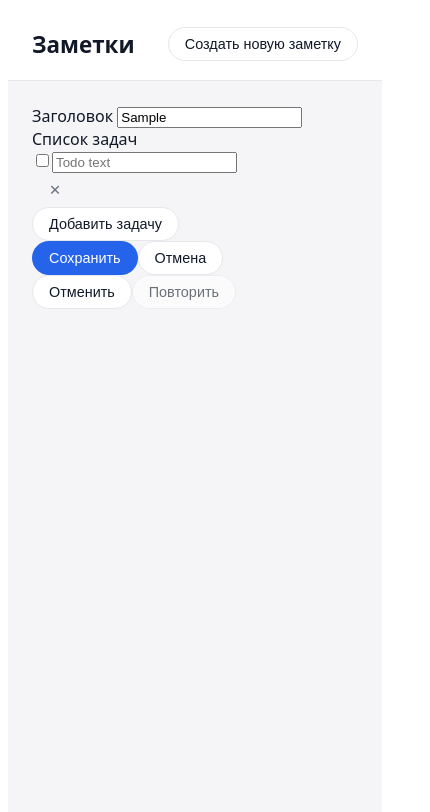
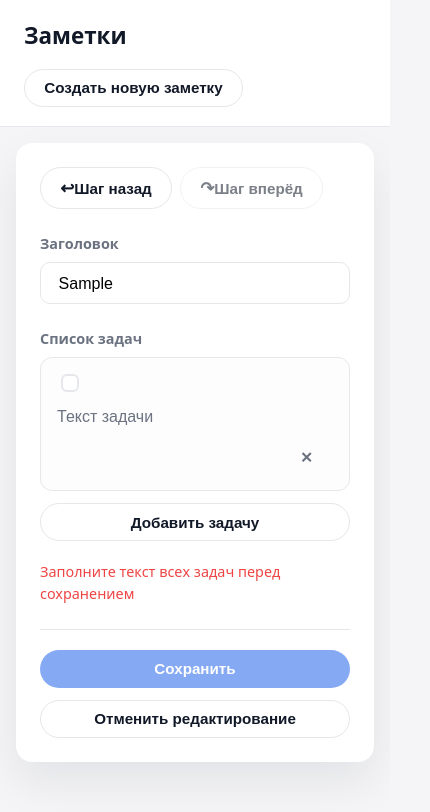
Before and after one commit to debatableoutcome/test-task-191125-, a Nuxt app: page /notes/new in a window 390 px wide. Both pictures are taken after typing "Sample" into the empty fields and a click on the button "Добавить задачу". Shown: the top 812 px of the page, 430 px wide, since content can reach past the window. Built offline with nearby package versions, Linux system fonts and the light colour scheme.

Commit message:
style: add responsive layout and component styles

```diff
--- a/app/components/atoms/Button.vue
+++ b/app/components/atoms/Button.vue
@@ -3,6 +3,7 @@
     :type="type"
     :disabled="disabled"
     :class="classes"
+    :title="titleAttr || undefined"
     @click="handleClick"
   >
     <slot />
@@ -17,11 +18,13 @@ const props = withDefaults(
     type?: 'button' | 'submit' | 'reset'
     variant?: 'primary' | 'secondary' | 'danger' | 'ghost'
     disabled?: boolean
+    titleAttr?: string
   }>(),
   {
     type: 'button',
     variant: 'primary',
-    disabled: false
+    disabled: false,
+    titleAttr: ''
   }
 )
 
--- a/app/components/molecules/TodoItem.vue
+++ b/app/components/molecules/TodoItem.vue
@@ -10,7 +10,7 @@
       :class="{ 'todo-item__text-input--done': todo.done }"
       variant="bare"
       :model-value="todo.text"
-      placeholder="Todo text"
+      placeholder="Текст задачи"
       @update:model-value="updateText"
     />
     <div class="todo-item__actions">
--- a/app/components/organisms/Editor.vue
+++ b/app/components/organisms/Editor.vue
@@ -3,6 +3,29 @@
     v-if='ready'
     class='todo-editor'
   >
+    <div class='todo-editor__top-controls'>
+      <div class='todo-editor__history'>
+        <AtomsButton
+          variant='secondary'
+          :disabled='!canUndo'
+          title-attr='Отменить последнее действие'
+          @click='undo'
+        >
+          <span class='todo-editor__icon-symbol'>↩</span>
+          <span class='todo-editor__icon-label'>Шаг назад</span>
+        </AtomsButton>
+        <AtomsButton
+          variant='secondary'
+          :disabled='!canRedo'
+          title-attr='Повторить отменённое действие'
+          @click='redo'
+        >
+          <span class='todo-editor__icon-symbol'>↷</span>
+          <span class='todo-editor__icon-label'>Шаг вперёд</span>
+        </AtomsButton>
+      </div>
+    </div>
+
     <div class='todo-editor__field'>
       <label
         class='todo-editor__label'
@@ -37,6 +60,12 @@
         >
           Добавить задачу
         </AtomsButton>
+        <div
+          v-if='hasEmptyTodos'
+          class='todo-editor__hint'
+        >
+          Заполните текст всех задач перед сохранением
+        </div>
       </div>
     </div>
 
@@ -52,7 +81,7 @@
           variant='secondary'
           @click='handleCancelClick'
         >
-          Отмена
+          Отменить редактирование
         </AtomsButton>
         <AtomsButton
           v-if='!isNew'
@@ -60,22 +89,6 @@
           @click='handleDeleteClick'
         >
           Удалить
-        </AtomsButton>
-      </div>
-      <div class='todo-editor__toolbar-group'>
-        <AtomsButton
-          variant='secondary'
-          :disabled='!canUndo'
-          @click='undo'
-        >
-          Отменить
-        </AtomsButton>
-        <AtomsButton
-          variant='secondary'
-          :disabled='!canRedo'
-          @click='redo'
-        >
-          Повторить
         </AtomsButton>
       </div>
     </div>
@@ -122,6 +135,7 @@ const {
   canUndo,
   canRedo,
   isDirty,
+  hasEmptyTodos,
   saveDisabled,
   createNewDraft,
   setNote,
--- a/app/composables/useNoteEditor.ts
+++ b/app/composables/useNoteEditor.ts
@@ -134,13 +134,18 @@ export const useNoteEditor = () => {
 
   const canUndo = computed(() => history.value.length > 0)
   const canRedo = computed(() => future.value.length > 0)
+  const hasEmptyTodos = computed(() =>
+    draft.value.todos.some(todo => todo.text.trim().length === 0)
+  )
   const isDirty = computed(() => {
     if (!initialNote.value) {
       return false
     }
     return JSON.stringify(draft.value) !== JSON.stringify(initialNote.value)
   })
-  const saveDisabled = computed(() => draft.value.title.trim().length === 0)
+  const saveDisabled = computed(
+    () => draft.value.title.trim().length === 0 || hasEmptyTodos.value
+  )
 
   return {
     ready,
@@ -149,6 +154,7 @@ export const useNoteEditor = () => {
     canUndo,
     canRedo,
     isDirty,
+    hasEmptyTodos,
     saveDisabled,
     createNewDraft,
     setNote,
--- a/assets/styles/main.scss
+++ b/assets/styles/main.scss
@@ -1,4 +1,5 @@
 $app-background: #f5f5f7;
+$app-surface: #ffffff;
 $app-primary: #2563eb;
 $app-primary-soft: #dbeafe;
 $app-danger: #ef4444;
@@ -6,23 +7,36 @@ $app-text-main: #111827;
 $app-text-muted: #6b7280;
 $app-border-subtle: #e5e7eb;
 $app-radius-lg: 16px;
+$app-shadow: 0 20px 45px rgba(15, 23, 42, 0.08);
+
+*,
+*::before,
+*::after {
+  box-sizing: border-box;
+}
+
+body {
+  margin: 0;
+  background-color: $app-background;
+  color: $app-text-main;
+  font-family: system-ui, -apple-system, BlinkMacSystemFont, 'Segoe UI', sans-serif;
+  line-height: 1.5;
+}
 
 .app {
   min-height: 100vh;
   display: flex;
   flex-direction: column;
-  background-color: $app-background;
-  color: $app-text-main;
-  font-family: system-ui, -apple-system, BlinkMacSystemFont, 'Segoe UI', sans-serif;
 }
 
 .app__header {
   padding: 1.2rem 1.5rem;
-  background-color: #ffffff;
+  background-color: $app-surface;
   border-bottom: 1px solid $app-border-subtle;
   display: flex;
   align-items: center;
   justify-content: space-between;
+  gap: 1rem;
 }
 
 .app__header-title {
@@ -30,17 +44,12 @@ $app-radius-lg: 16px;
   font-weight: 600;
 }
 
-.app__header-actions {
-  display: flex;
-  gap: 0.75rem;
-}
-
 .app__main {
   flex: 1;
   padding: 1.5rem;
-  max-width: 960px;
+  width: 100%;
+  max-width: 1100px;
   margin: 0 auto;
-  width: 100%;
 }
 
 .button {
@@ -48,10 +57,10 @@ $app-radius-lg: 16px;
   align-items: center;
   justify-content: center;
   border-radius: 999px;
-  padding: 0.5rem 1rem;
+  padding: 0.6rem 1.2rem;
   border: 1px solid transparent;
-  font-size: 0.9rem;
-  font-weight: 500;
+  font-size: 0.95rem;
+  font-weight: 600;
   cursor: pointer;
   background-color: $app-primary;
   color: #ffffff;
@@ -59,12 +68,17 @@ $app-radius-lg: 16px;
 }
 
 .button:disabled {
-  opacity: 0.6;
+  opacity: 0.55;
   cursor: default;
+  transform: none;
 }
 
 .button:hover:not(:disabled) {
   background-color: darken($app-primary, 6%);
+}
+
+.button:active:not(:disabled) {
+  transform: translateY(1px);
 }
 
 .button:focus-visible {
@@ -73,7 +87,7 @@ $app-radius-lg: 16px;
 }
 
 .button--secondary {
-  background-color: #ffffff;
+  background-color: $app-surface;
   color: $app-text-main;
   border-color: $app-border-subtle;
 }
@@ -93,7 +107,306 @@ $app-radius-lg: 16px;
 }
 
 .button--ghost:hover:not(:disabled) {
-  background-color: #e5e7eb;
+  background-color: rgba(0, 0, 0, 0.05);
+}
+
+.input {
+  width: 100%;
+  border: 1px solid $app-border-subtle;
+  border-radius: 999px;
+  padding: 0.65rem 1.1rem;
+  font-size: 1rem;
+  line-height: 1.2;
+  background-color: $app-surface;
+  transition: border-color 0.15s ease, box-shadow 0.15s ease;
+}
+
+.input::placeholder {
+  color: $app-text-muted;
+}
+
+.input:focus-visible {
+  border-color: $app-primary;
+  box-shadow: 0 0 0 3px $app-primary-soft;
+  outline: none;
+}
+
+.input--bare {
+  border: none;
+  padding: 0;
+  border-radius: 0;
+  background-color: transparent;
+  box-shadow: none;
+}
+
+.checkbox {
+  width: 1.15rem;
+  height: 1.15rem;
+  border-radius: 6px;
+  border: 2px solid $app-border-subtle;
+  appearance: none;
+  background-color: $app-surface;
+  cursor: pointer;
+  transition: border-color 0.15s ease, background-color 0.15s ease, box-shadow 0.15s ease;
+}
+
+.checkbox:checked {
+  background-color: $app-primary;
+  border-color: $app-primary;
+  box-shadow: inset 0 0 0 2px $app-surface;
+}
+
+.checkbox:focus-visible {
+  outline: 2px solid #0ea5e9;
+  outline-offset: 2px;
+}
+
+.checkbox:disabled {
+  opacity: 0.6;
+  cursor: default;
+}
+
+.notes {
+  display: flex;
+  flex-direction: column;
+  gap: 1.5rem;
+}
+
+.notes__empty {
+  background-color: $app-surface;
+  border-radius: $app-radius-lg;
+  border: 1px dashed $app-border-subtle;
+  padding: 2rem;
+  text-align: center;
+  color: $app-text-muted;
+}
+
+.notes__list {
+  display: grid;
+  grid-template-columns: repeat(auto-fit, minmax(260px, 1fr));
+  gap: 1.25rem;
+}
+
+.note-card {
+  background-color: $app-surface;
+  border-radius: $app-radius-lg;
+  padding: 1.25rem;
+  display: flex;
+  flex-direction: column;
+  gap: 1rem;
+  box-shadow: $app-shadow;
+}
+
+.note-card__header {
+  display: flex;
+  justify-content: space-between;
+  align-items: flex-start;
+  gap: 0.75rem;
+}
+
+.note-card__title {
+  font-size: 1.1rem;
+  font-weight: 600;
+}
+
+.note-card__meta {
+  color: $app-text-muted;
+  font-size: 0.9rem;
+}
+
+.note-card__todos {
+  display: flex;
+  flex-direction: column;
+  gap: 0.6rem;
+}
+
+.note-card__todo {
+  display: flex;
+  align-items: center;
+  gap: 0.5rem;
+  font-size: 0.95rem;
+  color: $app-text-main;
+}
+
+.note-card__todo-checkbox {
+  width: 1rem;
+  height: 1rem;
+}
+
+.note-card__todo-text {
+  flex: 1;
+  overflow: hidden;
+  text-overflow: ellipsis;
+  white-space: nowrap;
+}
+
+.note-card__todo--more {
+  color: $app-text-muted;
+  font-size: 0.85rem;
+}
+
+.note-card__actions {
+  display: flex;
+  gap: 0.75rem;
+  flex-wrap: wrap;
+}
+
+.todo-editor {
+  background-color: $app-surface;
+  border-radius: $app-radius-lg;
+  padding: 1.5rem;
+  box-shadow: $app-shadow;
+  display: flex;
+  flex-direction: column;
+  gap: 1.5rem;
+  width: 100%;
+  max-width: 780px;
+  margin: 0 auto;
+}
+
+.todo-editor__top-controls {
+  display: flex;
+  justify-content: flex-end;
+}
+
+.todo-editor__history {
+  display: flex;
+  gap: 0.5rem;
+  flex-wrap: wrap;
+}
+
+.todo-editor__field {
+  display: flex;
+  flex-direction: column;
+  gap: 0.45rem;
+}
+
+.todo-editor__label {
+  font-size: 0.9rem;
+  font-weight: 600;
+  color: $app-text-muted;
+}
+
+.todo-editor__input {
+  border-radius: 10px;
+}
+
+.todo-list {
+  display: flex;
+  flex-direction: column;
+  gap: 0.75rem;
+}
+
+.todo-editor__toolbar {
+  display: flex;
+  flex-direction: column;
+  gap: 1rem;
+  padding-top: 1.25rem;
+  border-top: 1px solid $app-border-subtle;
+}
+
+.todo-editor__toolbar-group {
+  display: flex;
+  flex-wrap: wrap;
+  gap: 0.75rem;
+}
+
+.todo-editor__icon-symbol {
+  font-size: 1.05rem;
+}
+
+.todo-editor__icon-label {
+  font-weight: 600;
+}
+
+.todo-editor__toolbar-group:last-child {
+  justify-content: flex-end;
+}
+
+.todo-editor__toolbar-group > * {
+  flex: 1 1 150px;
+}
+
+.todo-item {
+  display: flex;
+  align-items: center;
+  gap: 0.75rem;
+  padding: 0.8rem 1rem;
+  border-radius: 12px;
+  border: 1px solid $app-border-subtle;
+  background-color: #fdfdfd;
+}
+
+.todo-item__checkbox {
+  flex-shrink: 0;
+}
+
+.todo-item__text-input {
+  flex: 1;
+  font-size: 1rem;
+}
+
+.todo-item__text-input--done {
+  color: $app-text-muted;
+  text-decoration: line-through;
+}
+
+.todo-item__actions {
+  display: flex;
+  flex-shrink: 0;
+  margin-left: auto;
+}
+
+.todo-editor__hint {
+  margin-top: 0.5rem;
+  font-size: 0.9rem;
+  color: $app-danger;
+}
+
+.modal {
+  position: fixed;
+  inset: 0;
+  display: flex;
+  align-items: center;
+  justify-content: center;
+  padding: 1.5rem;
+  z-index: 50;
+}
+
+.modal__backdrop {
+  position: absolute;
+  inset: 0;
+  background-color: rgba(17, 24, 39, 0.45);
+}
+
+.modal__dialog {
+  position: relative;
+  width: min(420px, 100%);
+  background-color: $app-surface;
+  border-radius: 20px;
+  padding: 1.5rem;
+  box-shadow: $app-shadow;
+  outline: none;
+  display: flex;
+  flex-direction: column;
+  gap: 1rem;
+}
+
+.modal__title {
+  font-size: 1.15rem;
+  font-weight: 600;
+}
+
+.modal__message {
+  color: $app-text-muted;
+}
+
+.modal__buttons {
+  margin-top: 0.5rem;
+  display: flex;
+  flex-wrap: wrap;
+  gap: 0.75rem;
+  justify-content: flex-end;
 }
 
 .visually-hidden {
@@ -107,3 +420,49 @@ $app-radius-lg: 16px;
   white-space: nowrap;
   border: 0;
 }
+
+@media (max-width: 768px) {
+  .app__main {
+    padding: 1rem;
+  }
+
+  .notes__list {
+    grid-template-columns: repeat(auto-fit, minmax(220px, 1fr));
+  }
+
+  .todo-editor__toolbar-group > * {
+    flex: 1 1 100%;
+  }
+
+  .todo-editor__toolbar-group:last-child {
+    justify-content: flex-start;
+  }
+
+  .todo-editor__top-controls {
+    justify-content: flex-start;
+  }
+
+  .modal__buttons {
+    flex-direction: column;
+  }
+}
+
+@media (max-width: 480px) {
+  .app__header {
+    flex-direction: column;
+    align-items: flex-start;
+  }
+
+  .note-card {
+    padding: 1rem;
+  }
+
+  .todo-item {
+    flex-direction: column;
+    align-items: flex-start;
+  }
+
+  .todo-item__actions {
+    align-self: flex-end;
+  }
+}
```
